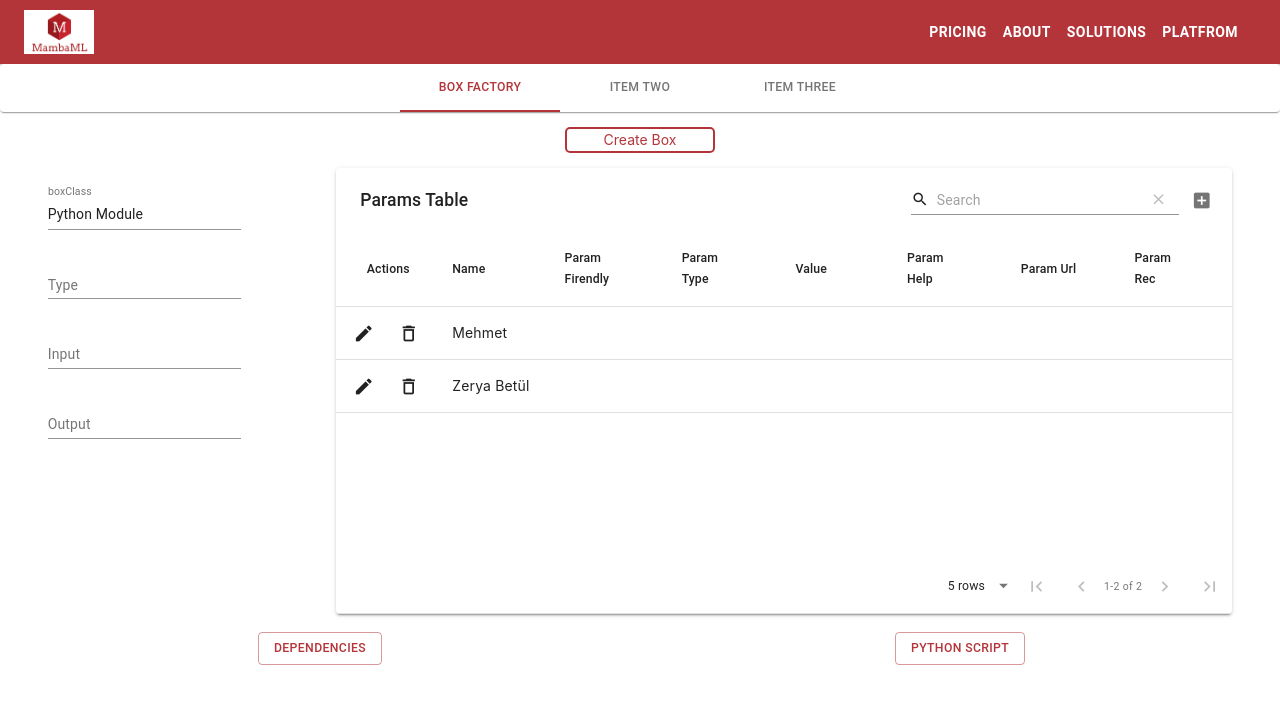
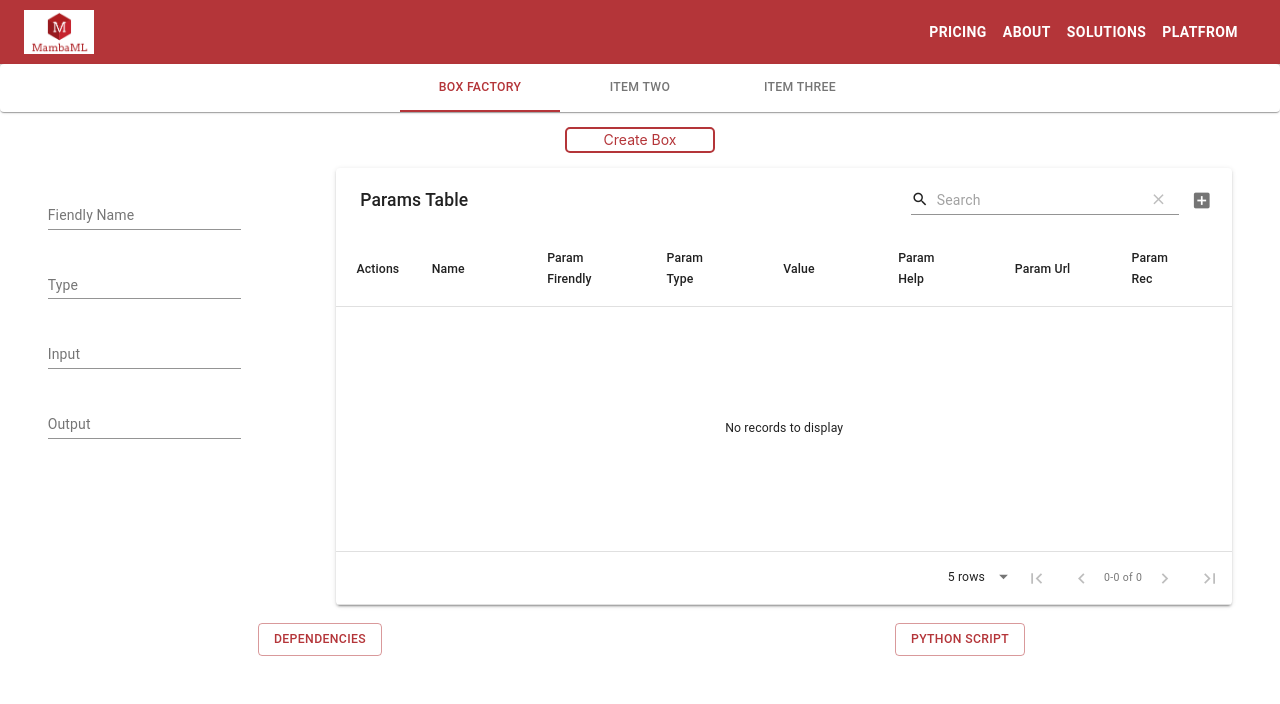
Before and after one commit to nopaixx/MambaML, a React (Create React App) app in the folder frontEndNew/: page /admin in a window 1280 px wide. Shown: the top 704 px of the page. Built offline with nearby package versions, Linux system fonts and the light colour scheme; sample sign-in values are in the browser's storage; what fast-memoize would draw is missing.

Commit message:
table params

```diff
--- a/frontEndNew/src/_actions/project.actions.js
+++ b/frontEndNew/src/_actions/project.actions.js
@@ -197,12 +197,10 @@ function getAllActors() {
 		projectService.getAllActors().then(
 			actors => {
 				const constructedActors = [];
-				console.log('actors', actors);
 				actors.data.forEach(actor => {
 					const newActor = boxFactory(JSON.parse(actor));
 					constructedActors.push(newActor);
 				});
-				console.log('constructedActors', constructedActors);
 				const tree = treeConstructor(constructedActors);
 				dispatch(success(tree));
 			},
--- a/frontEndNew/src/_components/BoxFactory/BoxFactory.js
+++ b/frontEndNew/src/_components/BoxFactory/BoxFactory.js
@@ -102,6 +102,10 @@ class BoxFactory extends React.Component {
 		this.setState({ [name]: value });
 	};
 
+	setParamsState = data => {
+		this.setState({ parameters: data });
+	};
+
 	handleSubmit = e => {
 		const { dispatch } = this.props;
 		e.preventDefault();
@@ -111,10 +115,11 @@ class BoxFactory extends React.Component {
 			outputPorts,
 			code,
 			dependencies,
-			boxClass,
+			friendly_name,
+			parameters,
 		} = this.state;
 		const box = {
-			boxClass: 'Python Module',
+			friendly_name,
 			type,
 			frontendVersion: 'V1',
 			backendVersion: 'V1',
@@ -122,6 +127,7 @@ class BoxFactory extends React.Component {
 			n_output_ports: outputPorts,
 			depen_code: dependencies,
 			python_code: code,
+			parameters: JSON.stringify(parameters),
 		};
 		dispatch(adminActions.createBox(box));
 	};
@@ -156,11 +162,10 @@ class BoxFactory extends React.Component {
 							onSubmit={this.handleSubmit}
 							className={'box-info-form'}>
 							<TextField
-								id='outputPorts'
-								label='boxClass'
+								id='friendly_name'
+								label='Fiendly Name'
 								className={''}
-								name={'boxClass'}
-								defaultValue={'Python Module'}
+								name={'friendly_name'}
 								onChange={this.handleChange}
 								margin='normal'
 							/>
@@ -173,11 +178,11 @@ class BoxFactory extends React.Component {
 								margin='normal'
 							/>
 							<TextField
-								id='input'
+								id='inputPorts'
 								label='Input'
 								type='number'
 								className={''}
-								name={'input'}
+								name={'inputPorts'}
 								onChange={this.handleChange}
 								margin='normal'
 							/>
@@ -192,7 +197,7 @@ class BoxFactory extends React.Component {
 							/>
 						</form>
 						<div className={'table-wrapper'}>
-							<MaterialTableDemo />
+							<MaterialTableDemo updateBoxState={this.setParamsState} />
 						</div>
 					</div>
 				</div>
--- a/frontEndNew/src/_components/Utils/Table/Table2.js
+++ b/frontEndNew/src/_components/Utils/Table/Table2.js
@@ -16,11 +16,11 @@ export default class MaterialTableDemo extends React.Component {
 					title: 'Param Type',
 					field: 'type',
 					editComponent: props => (
-						<select name="type" onChange={e => props.onChange(e.target.value)}>
-							<option value="String">String</option>
-							<option value="int">int</option>
-							<option value="float">float</option>
-							<option value="list">list</option>
+						<select name='type' onChange={e => props.onChange(e.target.value)}>
+							<option value='String'>String</option>
+							<option value='int'>int</option>
+							<option value='float'>float</option>
+							<option value='list'>list</option>
 						</select>
 					),
 				},
@@ -29,60 +29,65 @@ export default class MaterialTableDemo extends React.Component {
 				{ title: 'Param Url', field: 'param_url' },
 				{ title: 'Param Rec', field: 'param_rec' },
 			],
-			data: [
-				{ name: 'Mehmet', surname: 'Baran', birthYear: 1987, birthCity: 63 },
-				{
-					name: 'Zerya Betül',
-					surname: 'Baran',
-					birthYear: 2017,
-					birthCity: 34,
-				},
-			],
+			data: [],
 		};
 	}
 
-	render() {
-		return (
-			<MaterialTable
-				title="Params Table"
-				columns={this.state.columns}
-				data={this.state.data}
-				editable={{
-					onRowAdd: newData =>
-						new Promise((resolve, reject) => {
+	addRow = newData => {
+		return new Promise((resolve, reject) => {
 			setTimeout(() => {
 				{
 					const data = this.state.data;
 					data.push(newData);
+					this.props.updateBoxState(data);
 					this.setState({ data }, () => resolve());
 				}
 				resolve();
-							}, 1000);
-						}),
-					onRowUpdate: (newData, oldData) =>
-						new Promise((resolve, reject) => {
+			}, 300);
+		});
+	};
+
+	updateRowData = (newData, oldData) => {
+		return new Promise((resolve, reject) => {
 			setTimeout(() => {
 				{
 					const data = this.state.data;
 					const index = data.indexOf(oldData);
 					data[index] = newData;
+					this.props.updateBoxState(data);
 					this.setState({ data }, () => resolve());
 				}
 				resolve();
-							}, 1000);
-						}),
-					onRowDelete: oldData =>
-						new Promise((resolve, reject) => {
+			}, 300);
+		});
+	};
+
+	deleteRowData = oldData => {
+		return new Promise((resolve, reject) => {
 			setTimeout(() => {
 				{
 					let data = this.state.data;
 					const index = data.indexOf(oldData);
 					data.splice(index, 1);
+					this.props.updateBoxState(data);
 					this.setState({ data }, () => resolve());
 				}
 				resolve();
-							}, 1000);
-						}),
+			}, 300);
+		});
+	};
+
+	render() {
+		return (
+			<MaterialTable
+				title='Params Table'
+				columns={this.state.columns}
+				data={this.state.data}
+				editable={{
+					onRowAdd: newData => this.addRow(newData),
+					onRowUpdate: (newData, oldData) =>
+						this.updateRowData(newData, oldData),
+					onRowDelete: oldData => this.deleteRowData(oldData),
 				}}
 			/>
 		);
--- a/frontEndNew/src/_services/admin.service.js
+++ b/frontEndNew/src/_services/admin.service.js
@@ -10,7 +10,6 @@ function createBox(newbox) {
 		headers: authHeader(),
 		body: JSON.stringify(newbox),
 	};
-
 	return fetch(`${CREATE_ACTOR_URL}`, requestOptions).then(response =>
 		handleResponse(response)
 	);
```
Also changed, not shown: frontEndNew/src/Pages/AdminPage/AdminPage.js (+5 -5 lines). Lines whose indentation alone changed are shown as unchanged.
